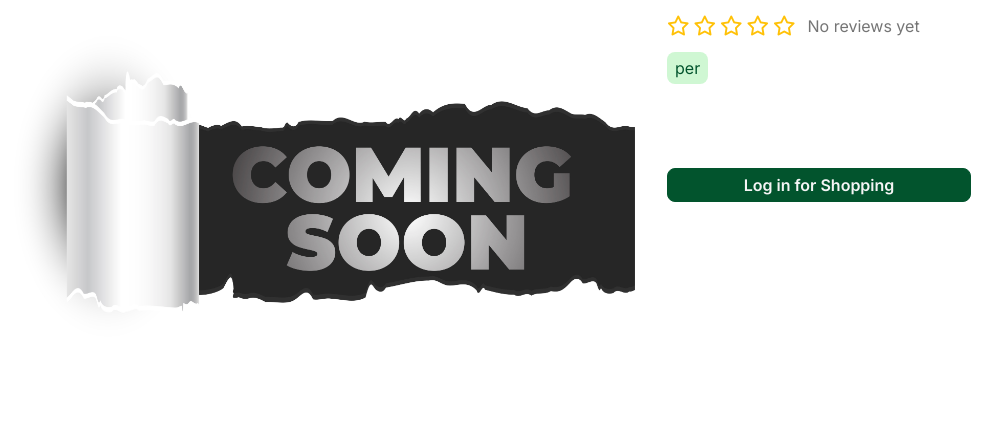
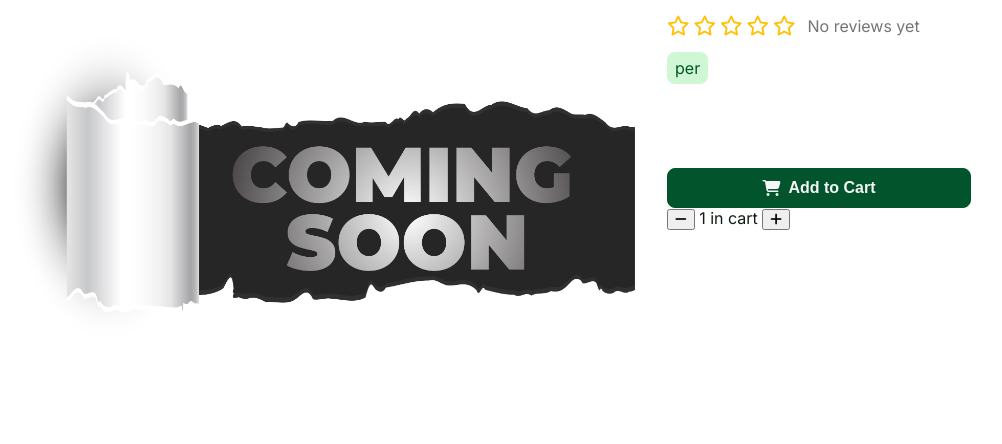
Before and after one commit to ru3aah/M3_Project, a Django app: template products/templates/products/product_details.html in a window 1280 px wide. Shown: the part 203-647 px from the top of the page, without its empty margins (69-1071 px from the left). Run offline with Django 5.2, Linux system fonts and the light colour scheme; the template is opened without the code that fills it, so the values that code supplies are empty.

Commit message:
revert add to chart button visible to all users

```diff
--- a/products/templates/products/product_details.html
+++ b/products/templates/products/product_details.html
@@ -56,7 +56,6 @@
                     <p>{{ product.description|linebreaks }}</p>
                 </div>
                 <div class="cart-controls">
-                    {% if user.is_authenticated %}
                     <button class="button button--primary add-to-cart-button"
                             id="add-to-cart-btn">
                         <i class="fa-solid fa-cart-shopping"></i>
@@ -72,12 +71,6 @@
                                 aria-label="Increase quantity"><i
                                 class="fa-solid fa-plus"></i></button>
                     </div>
-                    {% else %}
-                        <a href="{% url 'users:login' %}"
-                           class="button button--primary login-for-shopping-button">
-                            <span>Log in for Shopping</span>
-                        </a>
-                    {% endif %}
                 </div>
             </div>
         </section>
```
Lines whose indentation alone changed are shown as unchanged.
